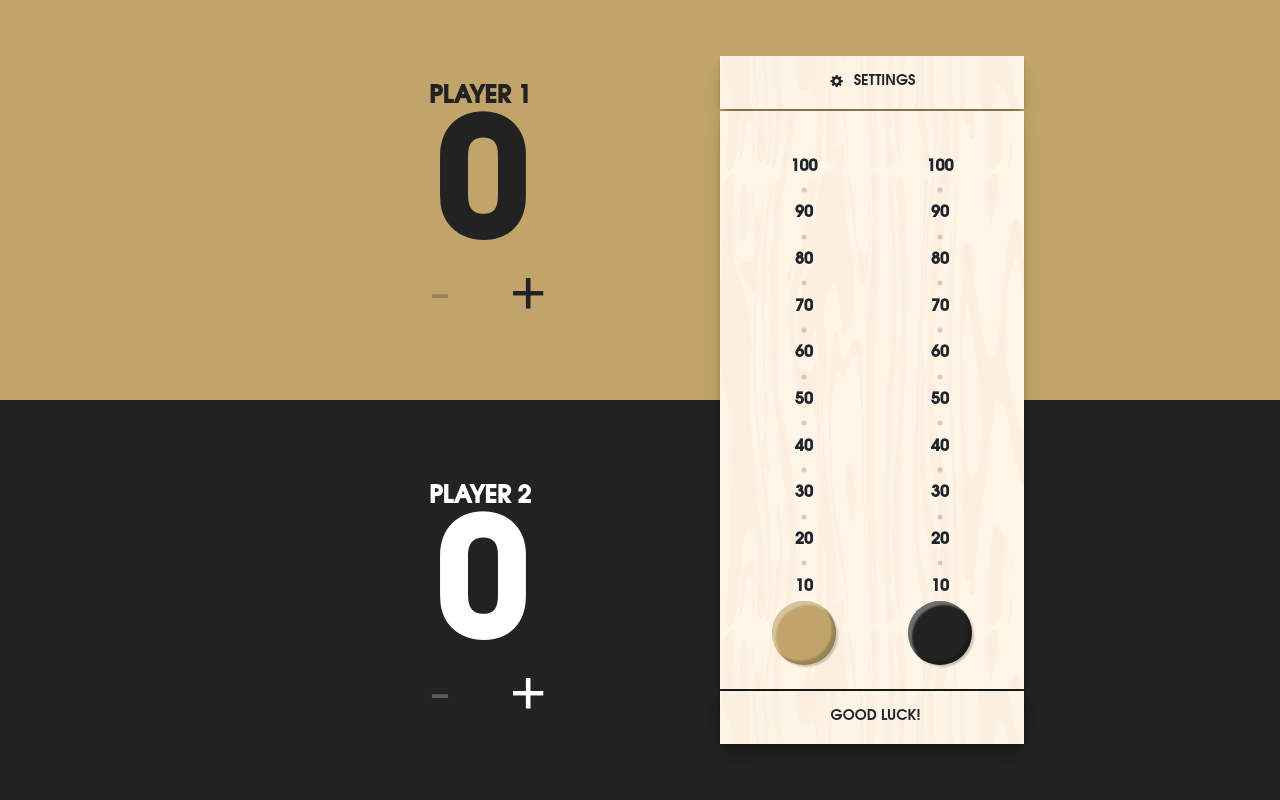
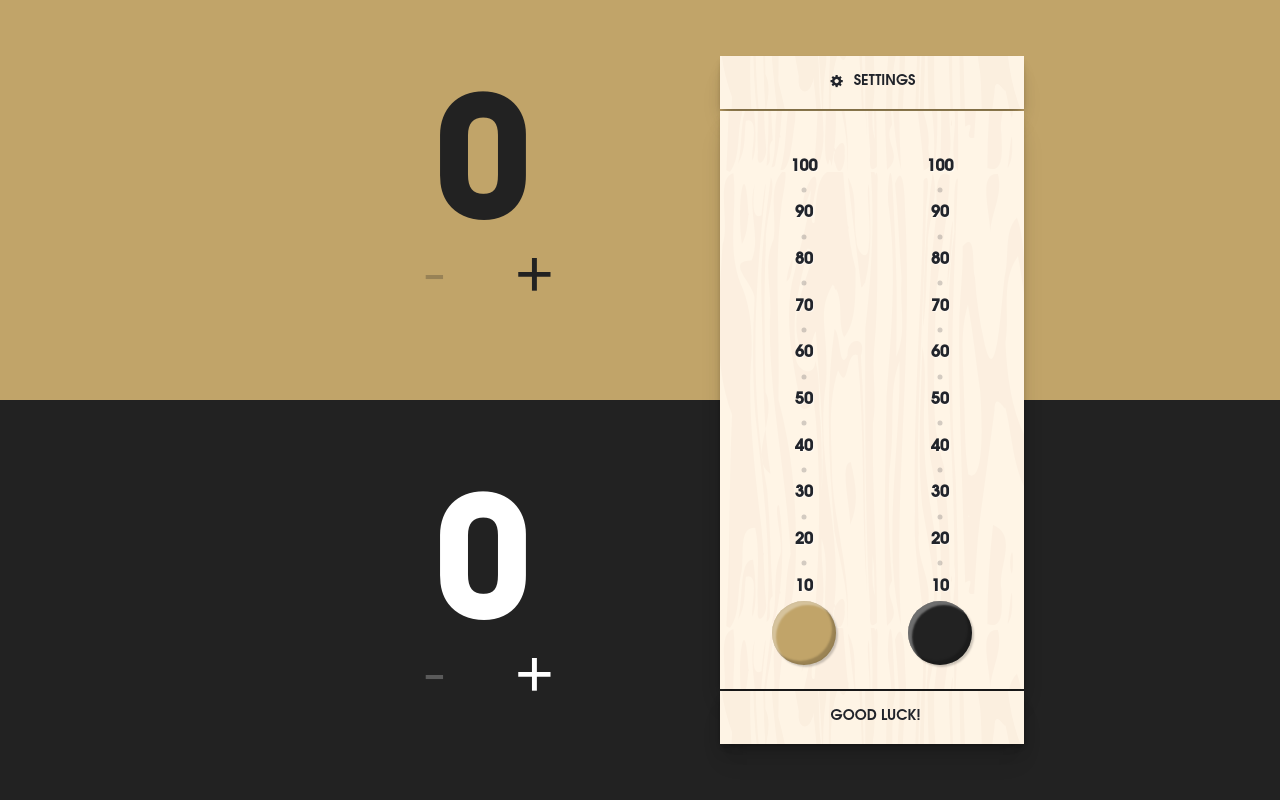
Before and after one commit to johnwarne/crokinole-scoreboard, a PHP site: page /scoreboard/index.html in a window 1280 px wide. Run offline with PHP 8.4, Linux system fonts and the light colour scheme.

Commit message:
Add option to hide/show player names, make score/names non-clickable

```diff
--- a/scoreboard/css/style.css
+++ b/scoreboard/css/style.css
@@ -214,6 +214,7 @@ body #app > .players .player:before {
   z-index: -1;
 }
 body #app > .players .player .form-group {
+  position: relative;
   container-type: size;
   width: 100%;
   -webkit-user-select: none;
@@ -254,6 +255,11 @@ body #app > .players .player .form-group.player-name input::placeholder {
   color: var(--player-text-color);
   opacity: 0.5;
 }
+body #app > .players .player .form-group.player-name:not(.display-names) {
+  opacity: 0;
+  pointer-events: none;
+  flex: 0 1 25%;
+}
 body #app > .players .player .form-group.player-score {
   position: relative;
   z-index: 1;
@@ -262,6 +268,7 @@ body #app > .players .player .form-group.player-score {
   justify-content: center;
   align-items: center;
   container-type: size;
+  pointer-events: none;
 }
 body #app > .players .player .form-group.player-score input {
   -moz-appearance: textfield;
@@ -280,7 +287,7 @@ body #app > .players .player .form-group.player-score input:disabled {
   touch-action: manipulation;
 }
 body #app > .players .player .form-group.increment-decrement {
-  position: relative;
+  position: unset;
   z-index: 2;
   display: flex;
   flex: 1;
@@ -312,6 +319,16 @@ body #app > .players .player .form-group.increment-decrement button.decrement.di
   cursor: not-allowed;
   touch-action: manipulation;
 }
+body #app > .players .player .form-group.increment-decrement button.increment:before,
+body #app > .players .player .form-group.increment-decrement button.decrement:before {
+  display: block;
+  content: "";
+  position: absolute;
+  bottom: 0;
+  left: 0;
+  width: 50%;
+  height: calc(100dvh / var(--number-of-players));
+}
 body #app > .players .player .form-group.increment-decrement button.decrement {
   justify-content: flex-end;
   padding-inline-end: min(25cqb, 10cqi);
@@ -319,6 +336,10 @@ body #app > .players .player .form-group.increment-decrement button.decrement {
 body #app > .players .player .form-group.increment-decrement button.increment {
   justify-content: flex-start;
   padding-inline-start: min(25cqb, 10cqi);
+}
+body #app > .players .player .form-group.increment-decrement button.increment:before {
+  right: 0;
+  left: auto;
 }
 body #app > .players .player.didnt-win .form-group.player-name input {
   opacity: 0.25;
@@ -839,6 +860,15 @@ body #app .overlay .modal .modal-inner .modal-body .form-group.color::before {
   border-radius: 50%;
   box-shadow: inset -2px -2px 0px rgba(0, 0, 0, 0.35), inset 2px 2px 0px rgba(255, 255, 255, 0.45);
 }
+body #app .overlay .modal .modal-inner .modal-body .form-group.checkbox > label {
+  display: flex;
+  align-items: center;
+  gap: 0.5em;
+  cursor: pointer;
+}
+body #app .overlay .modal .modal-inner .modal-body .form-group.checkbox > label > input[type=checkbox] {
+  transform: translateY(-0.1em);
+}
 body #app .overlay .modal .modal-inner .modal-body .form-group.action {
   flex: 0;
 }
--- a/scoreboard/css/style.scss
+++ b/scoreboard/css/style.scss
@@ -249,6 +249,7 @@ body {
 					z-index: -1;
 				}
 				.form-group {
+					position: relative;
 					container-type: size;
 					width: 100%;
 					-webkit-user-select: none;
@@ -287,6 +288,11 @@ body {
 								opacity: 0.5;
 							}
 						}
+						&:not(.display-names) {
+							opacity: 0;
+							pointer-events: none;
+							flex: 0 1 25%;
+						}
 					}
 					&.player-score {
 						position: relative;
@@ -296,6 +302,7 @@ body {
 						justify-content: center;
 						align-items: center;
 						container-type: size;
+						pointer-events: none;
 						input {
 							-moz-appearance: textfield;
 							appearance: textfield;
@@ -315,7 +322,7 @@ body {
 						}
 					}
 					&.increment-decrement {
-						position: relative;
+						position: unset;
 						z-index: 2;
 						display: flex;
 						flex: 1;
@@ -344,6 +351,15 @@ body {
 								cursor: not-allowed;
 								touch-action: manipulation;
 							}
+							&:before {
+								display: block;
+								content: '';
+								position: absolute;
+								bottom: 0;
+								left: 0;
+								width: 50%;
+								height: calc(100dvh / var(--number-of-players));
+							}
 						}
 						button.decrement {
 							justify-content: flex-end;
@@ -352,6 +368,10 @@ body {
 						button.increment {
 							justify-content: flex-start;
 							padding-inline-start: min(25cqb, 10cqi);
+							&:before {
+								right: 0;
+								left: auto;
+							}
 						}
 					}
 				}
@@ -841,6 +861,17 @@ body {
 									box-shadow: inset -2px -2px 0px rgba(0, 0, 0, 0.35), inset 2px 2px 0px rgba(255, 255, 255, 0.45);
 								}
 							}
+							&.checkbox {
+								> label {
+									display: flex;
+									align-items: center;
+									gap: 0.5em;
+									cursor: pointer;
+									> input[type="checkbox"] {
+										transform: translateY(-0.1em);
+									}
+								}
+							}
 							&.action {
 								flex: 0;
 								button.remove-player {
--- a/scoreboard/index.html
+++ b/scoreboard/index.html
@@ -28,7 +28,7 @@
 
       <div class="players">
         <div v-for="(player, index) in players" class="player" :class="{ 'didnt-win' : winner && player != winner}" :style="`--player-color: ` + player.color + `; --player-text-color: ` + setPlayerTextColor(player) + `;`">
-          <div class="form-group player-name">
+          <div class="form-group player-name" :class="{ 'display-names' : display_names }">
             <label :for="`player-` + index + `-name`" class="sr-only">Player {{ index }} name</label>
             <input type="text" :name="`player-` + index + `-name`" :id="`player-` + index + `-name`" class="player-name" v-model="player.name" placeholder="Name" @focus="selectAll($event)" @blur="nameCheck">
           </div>
@@ -104,6 +104,11 @@
                     </select>
                   </div>
                 </div>
+                <div class="form-group checkbox display-names">
+                  <label for="display-names">
+                    <input type="checkbox" name="display-names" id="display-names" v-model="display_names">
+                    Display player names</label>
+                </div>
               </template>
               <div v-if="modal.show_settings" class="players">
                 <div v-for="(player, index) in players" class="player" :class="[`player-` + (index + 1 ), { 'more-than-2-players' : players.length > 2 }]" :style="`--player-color: ` + player.color + `; --player-text-color: ` + setPlayerTextColor(player) + `;`">
```
Also changed, not shown: scoreboard/js/script.js (+23 -7 lines), scoreboard/js/script.min.js.
